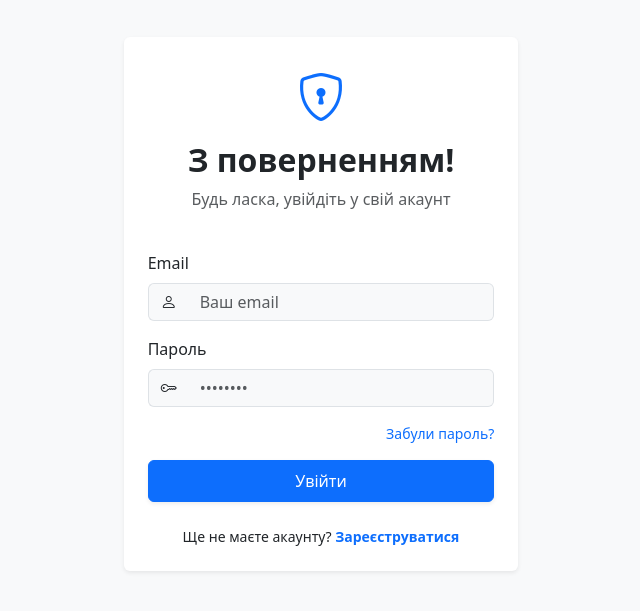
After one commit to HalelaDenys/django-mini-task-manager, a Django app: template users/templates/users/login.html in a window 1280 px wide. The commit adds this page. Shown: the top 611 px of the page, without its empty margins (319-959 px from the left). Run offline with Django 5.2, Linux system fonts and the light colour scheme; the template is opened without the code that fills it, so the values that code supplies are empty.

Commit message:
update login.html

```diff
--- a/templates/base.html
+++ b/templates/base.html
@@ -12,12 +12,11 @@
 </head>
 <body>
 
-    <div class="container-fluid">
+<div class="container-fluid">
         <div class="row">
             {% block bar %}{% endblock %}
 
-
-            <main class="py-4">
+            <main class="col p-0">
                 {% block content %}{% endblock %}
             </main>
         </div>
--- /dev/null
+++ b/users/templates/users/login.html
@@ -0,0 +1,57 @@
+{% extends 'base.html' %}
+
+{% block title %}Вхід — TM Manager{% endblock %}
+
+{% block content %}
+   <div class="col-md-9 ms-sm-auto col-lg-12 px-md-4 py-4">
+       <div class="row justify-content-center align-items-center" style="min-height: 70vh;">
+            <div class="col-md-5 col-lg-4">
+
+                <div class="card shadow-sm border-0 p-4">
+
+                    <div class="text-center mb-4">
+                        <i class="bi bi-shield-lock text-primary" style="font-size: 3rem;"></i>
+                        <h2 class="fw-bold mt-2">З поверненням!</h2>
+                        <p class="text-muted">Будь ласка, увійдіть у свій акаунт</p>
+                    </div>
+
+                    <form action="{% url 'users:login' %}" method="POST">
+                        {% csrf_token %}
+
+                        <input type="hidden" name="next" value="{{ request.GET.next }}">
+
+                        <div class="mb-3">
+                            <label for="id_email" class="form-label">Email</label>
+                            <div class="input-group">
+                                <span class="input-group-text bg-light border-end-0"><i class="bi bi-person"></i></span>
+                                <input type="text" name="username" class="form-control border-start-0 bg-light"
+                                       id="id_email" placeholder="Ваш email" required>
+                            </div>
+                        </div>
+
+                        <div class="mb-3">
+                            <label for="id_password" class="form-label">Пароль</label>
+                            <div class="input-group">
+                                <span class="input-group-text bg-light border-end-0"><i class="bi bi-key"></i></span>
+                                <input type="password" name="password" class="form-control border-start-0 bg-light"
+                                       id="id_password" placeholder="••••••••" required>
+                            </div>
+                        </div>
+
+                        <div class="mb-3 d-flex justify-content-end">
+                            <a href="{% url 'users:reset_password' %}" class="small text-decoration-none">Забули пароль?</a>
+                        </div>
+
+                        <button type="submit" class="btn btn-primary w-100 py-2 shadow-sm">Увійти</button>
+                    </form>
+
+                    <div class="text-center mt-4">
+                        <p class="small mb-0">Ще не маєте акаунту?
+                            <a href="{% url 'users:register' %}" class="fw-bold text-decoration-none">Зареєструватися</a>
+                        </p>
+                    </div>
+                </div>
+            </div>
+       </div>
+   </div>
+{% endblock %}
```
